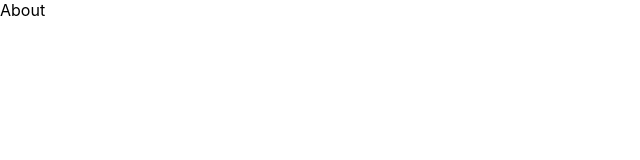
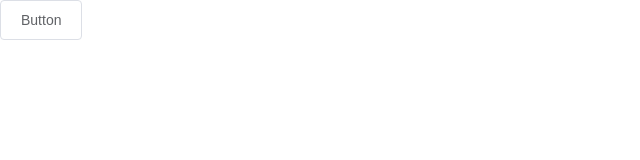
Before and after one commit to itinao/itinao.github.io, a Nuxt app: page /about in a window 1280 px wide. Shown: the top 160 px of the page, without its empty margins (0-640 px from the left). Built offline with nearby package versions, Linux system fonts and the light colour scheme.

Commit message:
try element-ui

```diff
--- a/nuxt.config.js
+++ b/nuxt.config.js
@@ -21,6 +21,7 @@ export default {
 
   // Plugins to run before rendering page (https://go.nuxtjs.dev/config-plugins)
   plugins: [
+    '@/plugins/element-ui'
   ],
 
   // Auto import components (https://go.nuxtjs.dev/config-components)
--- a/package.json
+++ b/package.json
@@ -14,6 +14,7 @@
   "dependencies": {
     "@nuxt/typescript-runtime": "^2.0.0",
     "core-js": "^3.6.5",
+    "element-ui": "^2.14.1",
     "nuxt": "^2.14.6"
   },
   "devDependencies": {
--- a/pages/about.vue
+++ b/pages/about.vue
@@ -1,5 +1,18 @@
 <template>
   <div class="container">
-    About
+    <el-button @click="visible = true">Button</el-button>
+    <el-dialog :visible.sync="visible" title="Hello world">
+      <p>Try Element</p>
+    </el-dialog>
   </div>
 </template>
+
+<script>
+export default {
+  data: function() {
+    return {
+      visible: false
+    }
+  }
+}
+</script>
--- /dev/null
+++ b/plugins/element-ui.ts
@@ -0,0 +1,5 @@
+import Vue from 'vue'
+import Element from 'element-ui'
+import 'element-ui/lib/theme-chalk/index.css'
+
+Vue.use(Element)
```
Also changed, not shown: 1 other file (tests, documents, lock files or other folders).
